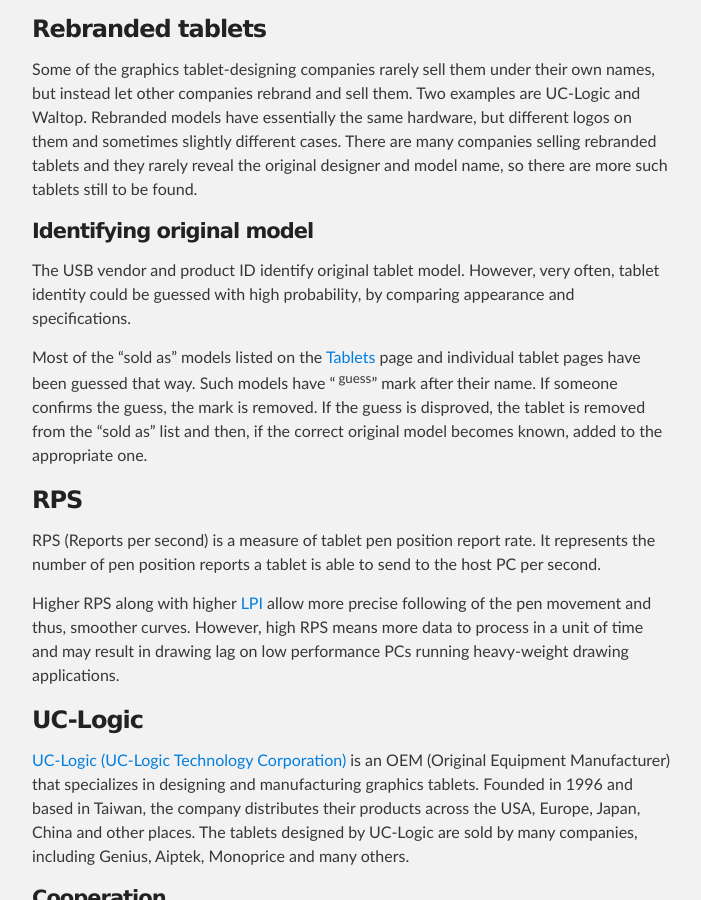
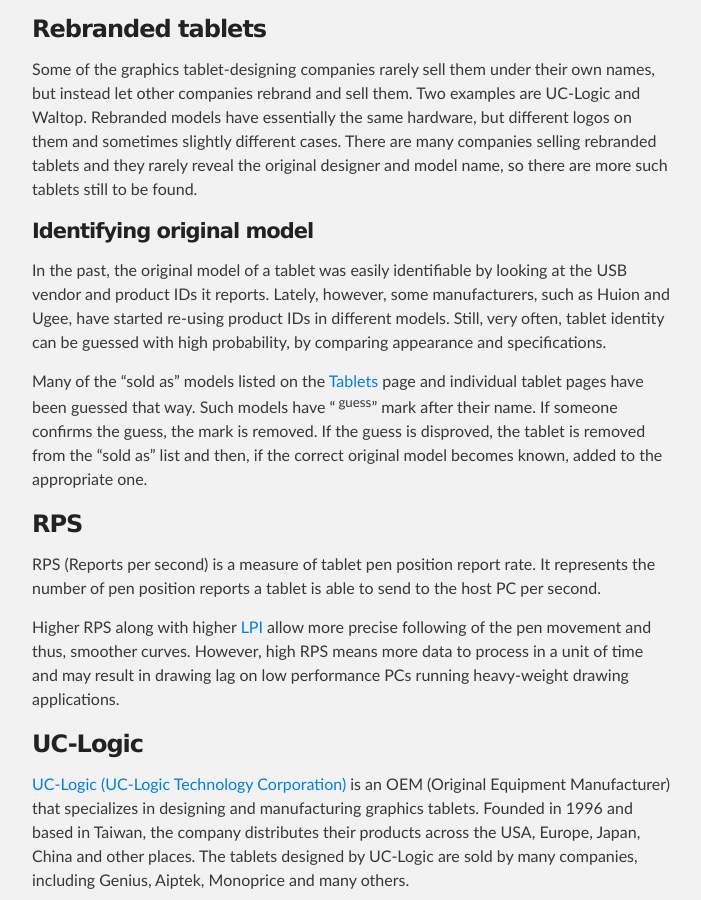
Before and after one commit to DIGImend/digimend.github.io, a Jekyll site: the page built from support/misc/vocabulary/index.md, in a window 1280 px wide and 900 px high, scrolled down 1359 px. Shown: the whole window, without its empty margins (288-989 px from the left). Built offline with Jekyll 4.4.1, drawn with Linux system fonts in a browser that asks for light colours.

Commit message:
Update article on identifying original model

```diff
--- a/support/misc/vocabulary/index.md
+++ b/support/misc/vocabulary/index.md
@@ -76,12 +76,14 @@
 
 ### Identifying original model
 
-The USB vendor and product ID identify original tablet model. However,
-very often, tablet identity could be guessed with high probability, by
-comparing appearance and specifications.
+In the past, the original model of a tablet was easily identifiable by looking
+at the USB vendor and product IDs it reports. Lately, however, some
+manufacturers, such as Huion and Ugee, have started re-using product IDs in
+different models. Still, very often, tablet identity can be guessed with high
+probability, by comparing appearance and specifications.
 
-Most of the "sold as" models listed on the [Tablets](/tablets)
-page and individual tablet pages have been guessed that way. Such models have
+Many of the "sold as" models listed on the [Tablets](/tablets) page and
+individual tablet pages have been guessed that way. Such models have
 "<sup>guess</sup>" mark after their name. If someone confirms the guess, the
 mark is removed.  If the guess is disproved, the tablet is removed from the
 "sold as" list and then, if the correct original model becomes known, added to
```
